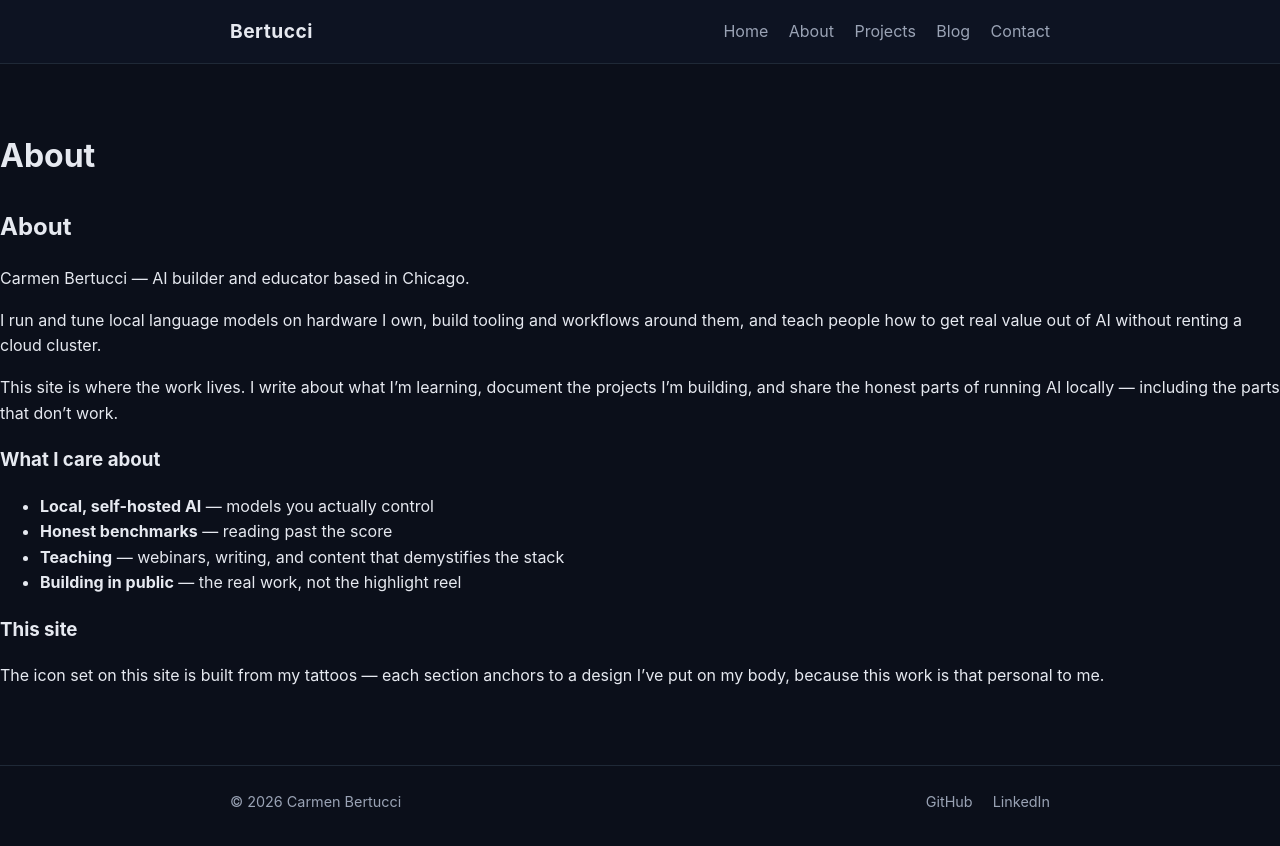
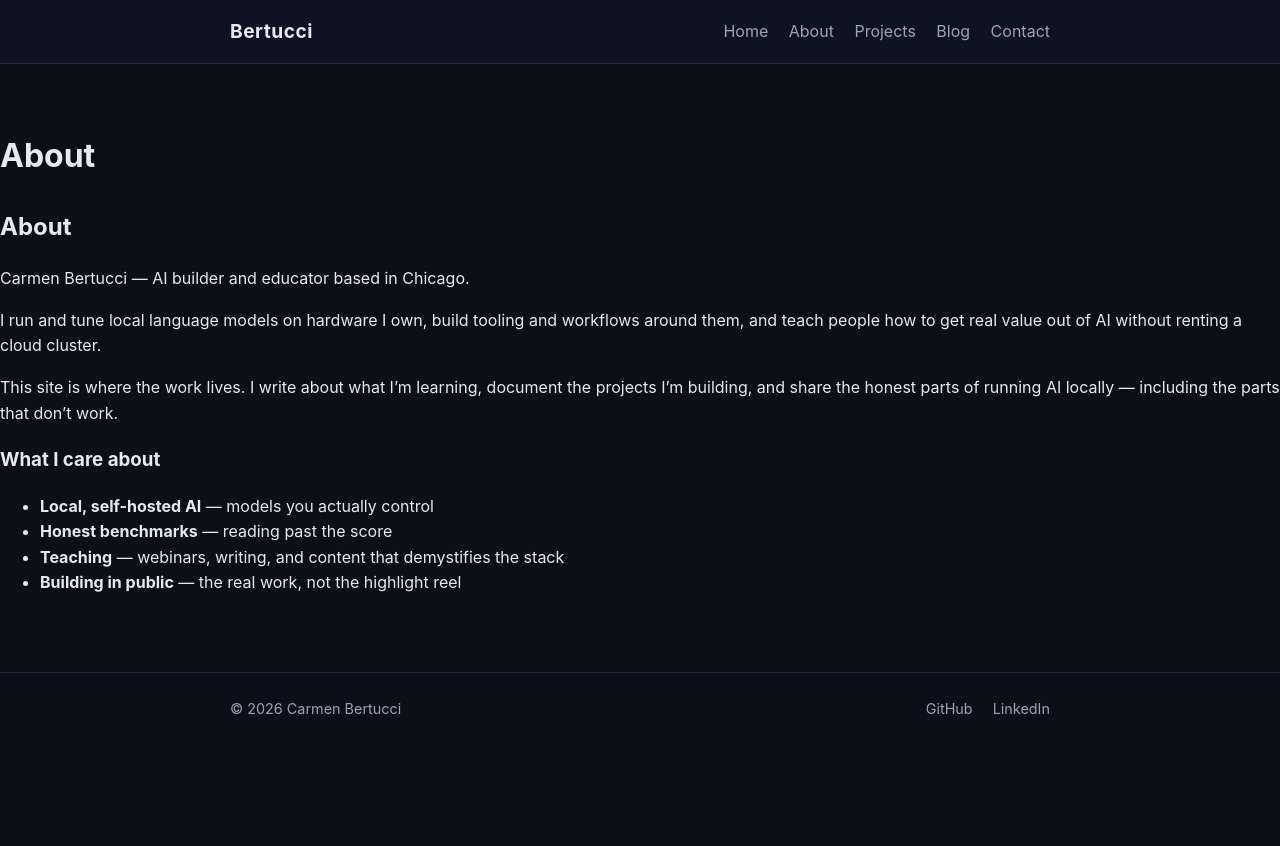
Before and after one commit to cbertucci33/bertucci-dev, a Jekyll site: the page built from about.md, in a window 1280 px wide. Shown: the top 846 px of the page. Built offline with Jekyll 4.4.1, drawn with Linux system fonts in a browser that asks for light colours.

Commit message:
Remove tattoo icon plan from about page

```diff
--- a/about.md
+++ b/about.md
@@ -21,8 +21,3 @@ AI locally — including the parts that don't work.
 - **Honest benchmarks** — reading past the score
 - **Teaching** — webinars, writing, and content that demystifies the stack
 - **Building in public** — the real work, not the highlight reel
-
-### This site
-
-The icon set on this site is built from my tattoos — each section anchors to
-a design I've put on my body, because this work is that personal to me.
```
